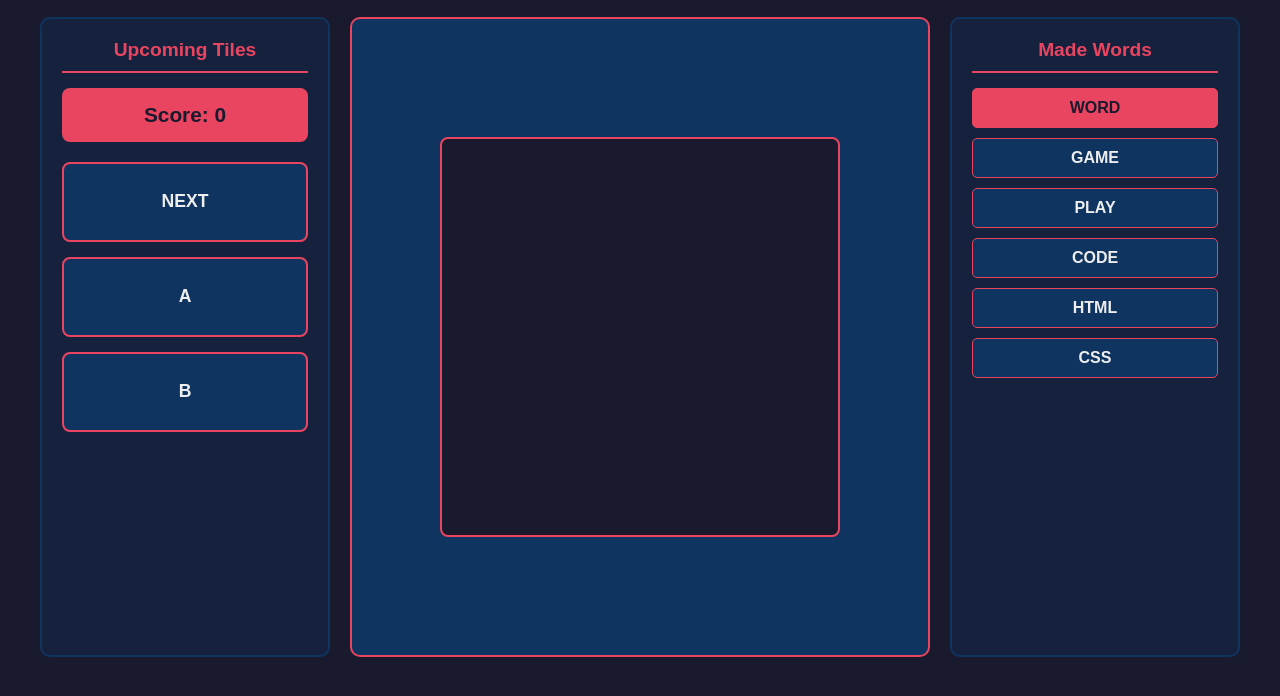
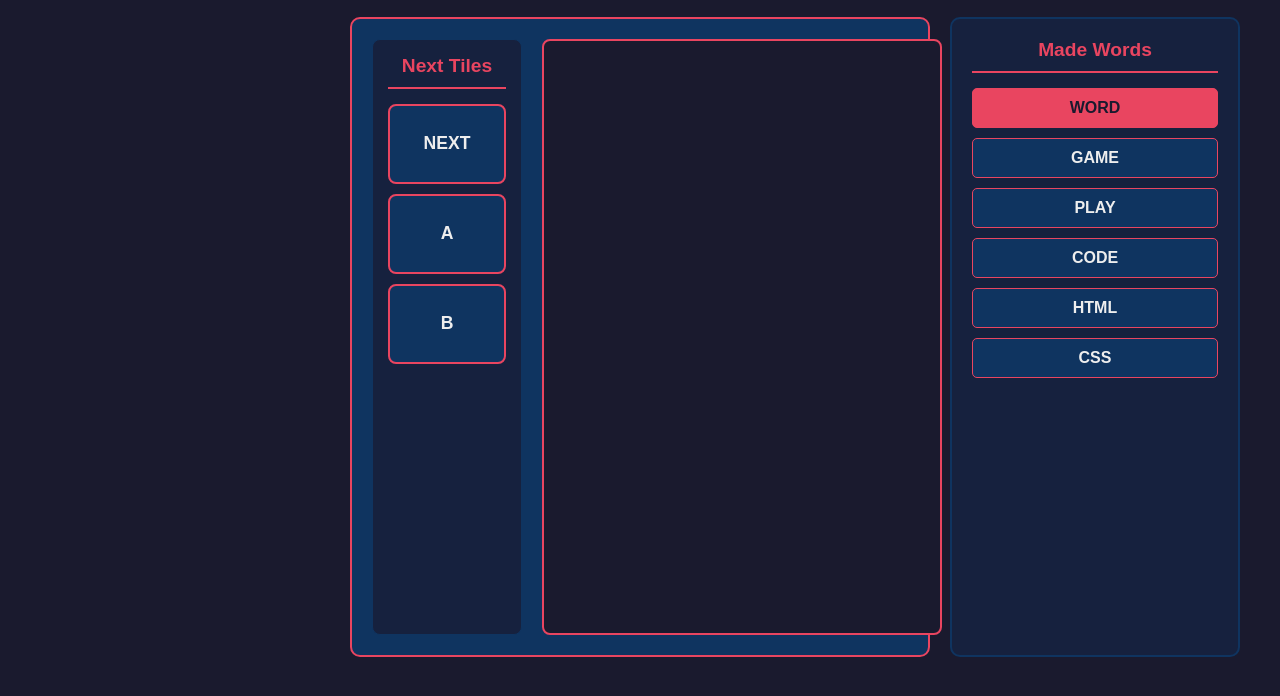
Before and after one commit to yidinghou/wordtris, a website: page poc_index.html in a window 1280 px wide. Shown: the part 96-792 px from the top of the page. Drawn offline with Linux system fonts and the light colour scheme.

Commit message:
POC: moving left panel into the game

```diff
--- a/poc_index.html
+++ b/poc_index.html
@@ -12,17 +12,17 @@
     </header>
 
     <div class="main-container">
-        <div class="left-panel">
-            <div class="panel-title">Upcoming Tiles</div>
-            <div class="score-display">Score: 0</div>
-            <div class="upcoming-tiles">
-                <div class="next-tile">NEXT</div>
-                <div class="next-tile">A</div>
-                <div class="next-tile">B</div>
-            </div>
-        </div>
+
 
         <div class="game-board">
+            <div class="game-board-left">
+                <div class="panel-title">Next Tiles</div>
+                <div class="next-tiles">
+                    <div class="next-tile">NEXT</div>
+                    <div class="next-tile">A</div>
+                    <div class="next-tile">B</div>
+                </div>
+            </div>
             <div class="game-grid">
                 <!-- Game cells will be generated by JavaScript -->
             </div>
--- a/styles.css
+++ b/styles.css
@@ -56,9 +56,21 @@ body {
     padding: 20px;
     border: 2px solid #e94560;
     display: flex;
+    gap: 20px;
+}
+
+.game-board-left {
+    flex: 0 0 150px;
+    background-color: #16213e;
+    border-radius: 8px;
+    padding: 15px;
+    border: 1px solid #0f3460;
+}
+
+.next-tiles {
+    display: flex;
     flex-direction: column;
-    align-items: center;
-    justify-content: center;
+    gap: 10px;
 }
 
 .right-panel {
```
